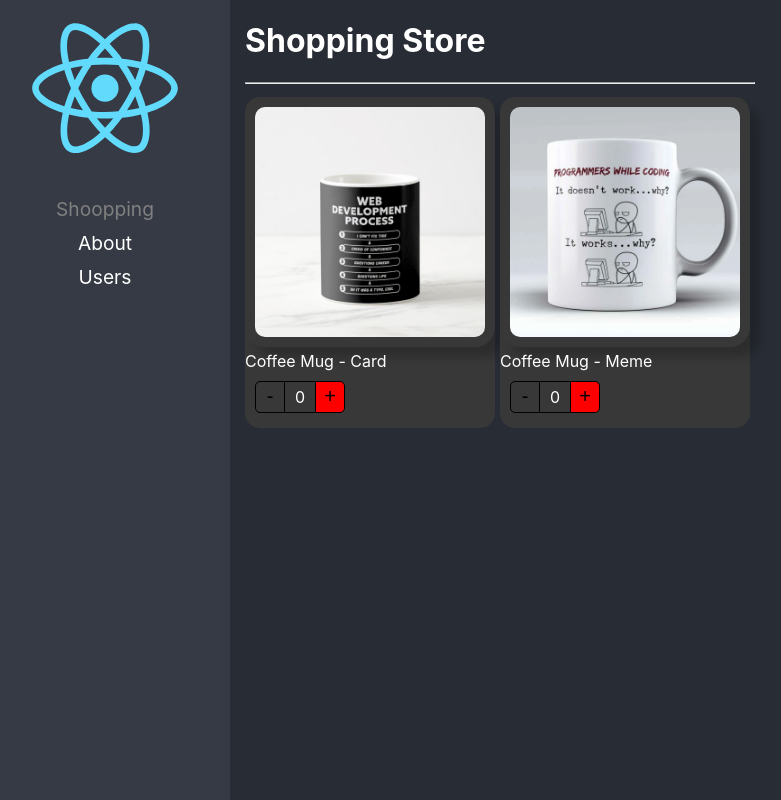
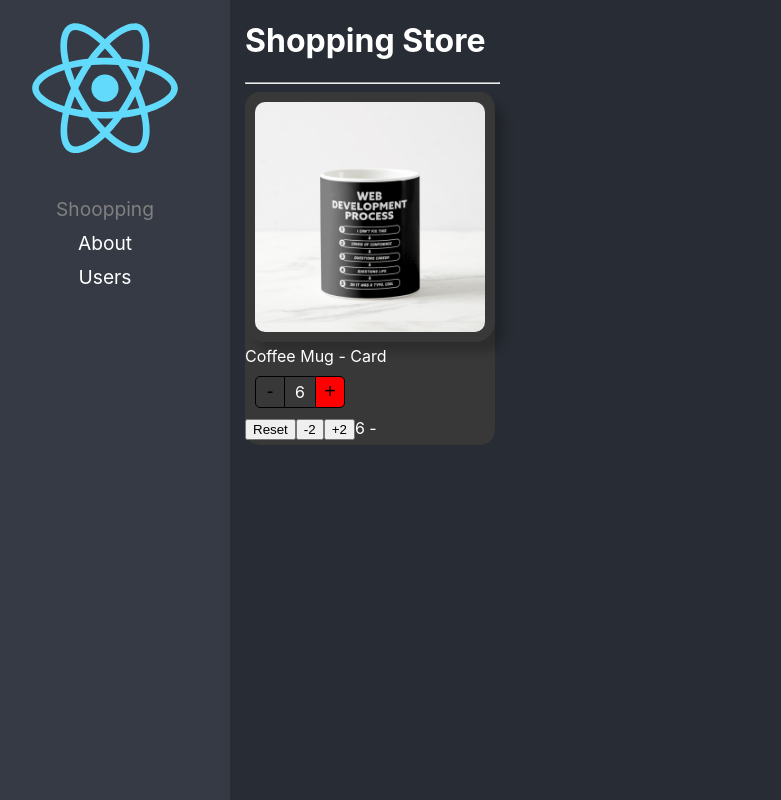
Before and after one commit to Elvis1327/React-Components-Patterns, a React (Create React App) app: page / in a window 1280 px wide. Shown: the whole page, without its empty margins (20-801 px from the left). Built offline with nearby package versions, Linux system fonts and the light colour scheme.

Commit message:
Component state initializer Done

```diff
--- a/src/02-ocmponent-patterns/components/ProductButtons.tsx
+++ b/src/02-ocmponent-patterns/components/ProductButtons.tsx
@@ -1,4 +1,4 @@
-import { CSSProperties, useContext } from "react";
+import { CSSProperties, useCallback, useContext } from "react";
 
 import { ProductContext } from "./ProductCard";
 import styles from '../styles/styles.module.css';
@@ -10,7 +10,13 @@ interface Props {
 }
 
 export const ProductButtons = ({className, optionColor, style}: Props) => {
-    const { counter, increaseBy } = useContext(ProductContext);
+    const { counter, increaseBy, maxCount } = useContext(ProductContext);
+
+    const isMaxReached = useCallback(() => !!maxCount && counter === maxCount,
+        [counter, maxCount],
+    )
+
+
     return (
         <div className={styles.buttonsContainer} style={style}>
             <button
@@ -25,7 +31,7 @@ export const ProductButtons = ({className, optionColor, style}: Props) => {
                 {counter}
             </div>
             <button
-                className={`${styles.buttonAdd} ${className}`}
+                className={`${styles.buttonAdd} ${ isMaxReached() && styles.disabled} ${className}`}
                 onClick={() => increaseBy(1)}
             >
                 +
--- a/src/02-ocmponent-patterns/components/ProductCard.tsx
+++ b/src/02-ocmponent-patterns/components/ProductCard.tsx
@@ -1,39 +1,55 @@
-import React, { createContext, ReactElement, CSSProperties } from 'react';
+import { createContext } from 'react';
 
-import styles from '../styles/styles.module.css';
 import { useProduct } from '../hooks/useProduct';
-import { onChangeArgs, Product, ProductContextProps } from '../interfaces/product-interfaces';
+import { ProductContextProps, Product, onChangeArgs, InitialValues, ProductCardHandlers } from '../interfaces/product-interfaces';
+
+import styles from '../styles/styles.module.css'
+
+export const ProductContext = createContext({} as ProductContextProps);
+const { Provider } = ProductContext;
 
 
-export const ProductContext = createContext({} as ProductContextProps);
+
+export interface Props {
+    product: Product;
+    // children?: React.ReactElement | React.ReactElement[];
+    children: ( args: ProductCardHandlers ) => JSX.Element,
+    className?: string;
+    style?: React.CSSProperties;
+    onChange?: ( args: onChangeArgs ) => void;
+    value?: number;
+    initialValues?: InitialValues
+}
 
 
-export interface ProductCardProps {
-    product: Product
-    children?: ReactElement | ReactElement[];
-    className?: string;
-    style?: CSSProperties;
-    onChange?: ( ars: onChangeArgs ) => void;
-    value?: number;
-};
+export const ProductCard = ({ children, product, className, style, onChange, value, initialValues }: Props ) => {
 
-export const ProductCard = ({children, product, className, style, onChange, value}: ProductCardProps) => {
-
-    const { counter, increaseBy } = useProduct({ onChange, product, value });
+    const { counter, increaseBy, maxCount, isMaxCountReached, reset }
+        = useProduct({ onChange, product, value, initialValues });
 
     return (
-        <ProductContext.Provider value={{
+        <Provider value={{
             counter,
             increaseBy,
+            maxCount,
             product
         }}>
-            <div className={`${styles.productCard} ${className}`} style={style}>
-                {children}
+            <div
+                className={ `${ styles.productCard } ${ className }` }
+                style={ style }
+            >
+                {
+                    children({
+                        count: counter,
+                        isMaxCountReached,
+                        maxCount: initialValues?.maxCount,
+                        product,
+
+                        increaseBy,
+                        reset,
+                    })
+                }
             </div>
-        </ProductContext.Provider>
+        </Provider>
     )
-};
-// ProductCard.Title = ProudctTitle;
-// ProductCard.Image = ProductImage;
-// ProductCard.Buttons = ProductButtons;
-// export default ProductCard;
+}
--- a/src/02-ocmponent-patterns/components/ProductImage.tsx
+++ b/src/02-ocmponent-patterns/components/ProductImage.tsx
@@ -26,7 +26,7 @@ export const ProductImage = ({img, className, style}: Props) => {
         <img
                 className={`${styles.productImg} ${className}`}
                 src={imgToShow}
-                alt="pic"
+                alt="img-pic"
                 style={style}
             />
     )
--- a/src/02-ocmponent-patterns/hooks/useProduct.ts
+++ b/src/02-ocmponent-patterns/hooks/useProduct.ts
@@ -1,34 +1,52 @@
-import { useEffect, useState } from 'react'
-import { onChangeArgs, Product } from '../interfaces/product-interfaces';
+import { useEffect, useRef, useState } from 'react'
+import { onChangeArgs, Product, InitialValues } from '../interfaces/product-interfaces';
 
 
 interface useProductArgs {
     product: Product;
     onChange?: ( args: onChangeArgs ) => void;
     value?: number;
+    initialValues?: InitialValues;
 }
 
 
-export const useProduct = ({ onChange, product, value = 0 }: useProductArgs) => {
+export const useProduct = ({ onChange, product, value = 0, initialValues }: useProductArgs) => {
 
-    const [ counter, setCounter ] = useState( value );
-
+    const [ counter, setCounter ] = useState<number>( initialValues?.count || value );
+    const isMounted = useRef(false);
 
     const increaseBy = ( value: number ) => {
 
-        const newValue = Math.max( counter + value, 0 )
+        let newValue = Math.max( counter + value, 0 )
+        if ( initialValues?.maxCount ) {
+            newValue = Math.min( newValue, initialValues.maxCount )
+        }
+
         setCounter( newValue );
-
         onChange && onChange({ count: newValue, product });
     }
 
+    const reset = () => {
+        setCounter(initialValues?.count || value )
+    }
+
     useEffect(() => {
+        if ( !isMounted.current ) return;
         setCounter( value );
     }, [ value ])
 
+    useEffect(() => {
+        isMounted.current = true;
+    }, [])
+
     return {
         counter,
-        increaseBy
+        isMaxCountReached: !!initialValues?.count && initialValues.maxCount === counter,
+        maxCount: initialValues?.maxCount,
+
+        increaseBy,
+        reset
+
     }
 
 }
--- a/src/02-ocmponent-patterns/hooks/useShoppingCart.ts
+++ b/src/02-ocmponent-patterns/hooks/useShoppingCart.ts
@@ -7,26 +7,26 @@ export const useShoppingCart = () => {
 
     const [ shoppingCart, setShoppingCart ] = useState<{ [key:string]: ProductInCart  }>({});
 
-    const onProductCountChange = ({ count, product }: { count:number, product: Product }) => {
+    // const onProductCountChange = ({ count, product }: { count:number, product: Product }) => {
 
-        setShoppingCart( oldShoppingCart => {
+    //     setShoppingCart( oldShoppingCart => {
 
-            if( count === 0 ) {
-                const {  [product.id]: toDelete, ...rest  } = oldShoppingCart;
-                return rest;
-            }
+    //         if( count === 0 ) {
+    //             const {  [product.id]: toDelete, ...rest  } = oldShoppingCart;
+    //             return rest;
+    //         }
 
-            return {
-                ...oldShoppingCart,
-                [ product.id ]: { ...product, count }
-            }
-        })
+    //         return {
+    //             ...oldShoppingCart,
+    //             [ product.id ]: { ...product, count }
+    //         }
+    //     })
 
-    }
+    // }
 
-    return {
-        shoppingCart,
-        onProductCountChange,
-    }
+    // return {
+    //     shoppingCart,
+    //     onProductCountChange,
+    // }
 
 }
--- a/src/02-ocmponent-patterns/pages/ShoopingPage.tsx
+++ b/src/02-ocmponent-patterns/pages/ShoopingPage.tsx
@@ -1,68 +1,47 @@
 import { ProductCard, ProductImage, ProductTitle, ProductButtons } from '../components';
-import { useShoppingCart } from '../hooks/useShoppingCart';
 
 import { products } from '../data/data';
 import '../styles/custom-styles.css';
 
+const product = products[0];
+
+
+
 export const ShoppingPage = () => {
 
-    const { shoppingCart, onProductCountChange } = useShoppingCart();
 
     return (
         <div>
             <h1>Shopping Store</h1>
             <hr />
 
-            <div style={{
-                display: 'flex',
-                flexDirection: 'row',
-                flexWrap: 'wrap'
-            }}>
-
-
-                {
-                    products.map( product => (
             <ProductCard
                 key={ product.id }
                 product={ product }
                 className="bg-dark text-white"
-                            onChange={ onProductCountChange }
-                            value={ shoppingCart[product.id]?.count || 0 }
+                initialValues={{
+                    count: 6,
+                    // maxCount: 10,
+                }}
             >
+                {
+                    ({ reset, count, isMaxCountReached, maxCount, increaseBy  }) => (
+                        <>
                             <ProductImage className="custom-image" style={{ boxShadow: '10px 10px 10px rgba(0,0,0,0.2)' }} />
                             <ProductTitle className="text-bold" />
                             <ProductButtons className="custom-buttons" />
-                        </ProductCard>
-                    ))
-                }
-            </div>
 
-            <div className="shopping-cart">
-
+                            <button onClick={ reset }>Reset</button>
+                            <button onClick={ () => increaseBy(-2) }> -2 </button>
                             {
-                    Object.entries( shoppingCart ).map( ([ key, product ]) => (
-                        <ProductCard
-                            key={ key }
-                            product={ product }
-                            className="bg-dark text-white"
-                            style={{ width: '100px' }}
-                            onChange={ onProductCountChange }
-                            value={ product.count }
-                        >
-                            <ProductImage className="custom-image" style={{ boxShadow: '10px 10px 10px rgba(0,0,0,0.2)' }} />
-                            <ProductButtons
-                                className="custom-buttons"
-                                style={{
-                                    display: 'flex',
-                                    justifyContent: 'center'
-                                }}
-                            />
-                        </ProductCard>
-                    ))
+                                ( !isMaxCountReached && <button onClick={ ()=> increaseBy(+2) }> +2 </button> )
                             }
 
-
-            </div>
+                            <span>{ count } - { maxCount }</span>
+                        </>
+                    )
+                }
+            </ProductCard>
 
         </div>
     )
--- a/src/02-ocmponent-patterns/styles/styles.module.css
+++ b/src/02-ocmponent-patterns/styles/styles.module.css
@@ -62,3 +62,9 @@
 .buttonAdd:hover {
     background-color: rgba(0, 0, 0, 0.1);
 }
+
+.disabled{
+    border-color: grey !important;
+    border-left-color: white !important;
+    color: grey !important;
+}
```
Also changed, not shown: src/02-ocmponent-patterns/interfaces/product-interfaces.ts (+18 -3 lines). Lines whose indentation alone changed are shown as unchanged.
